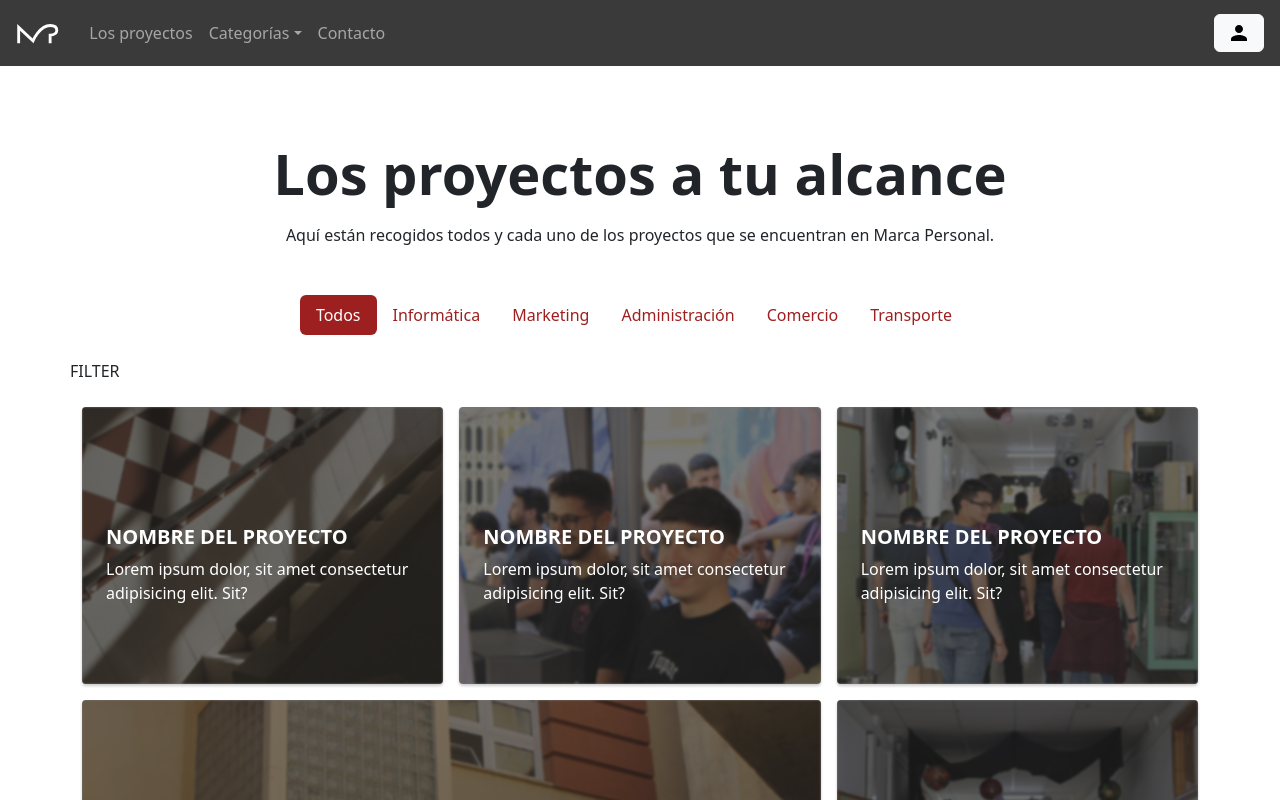
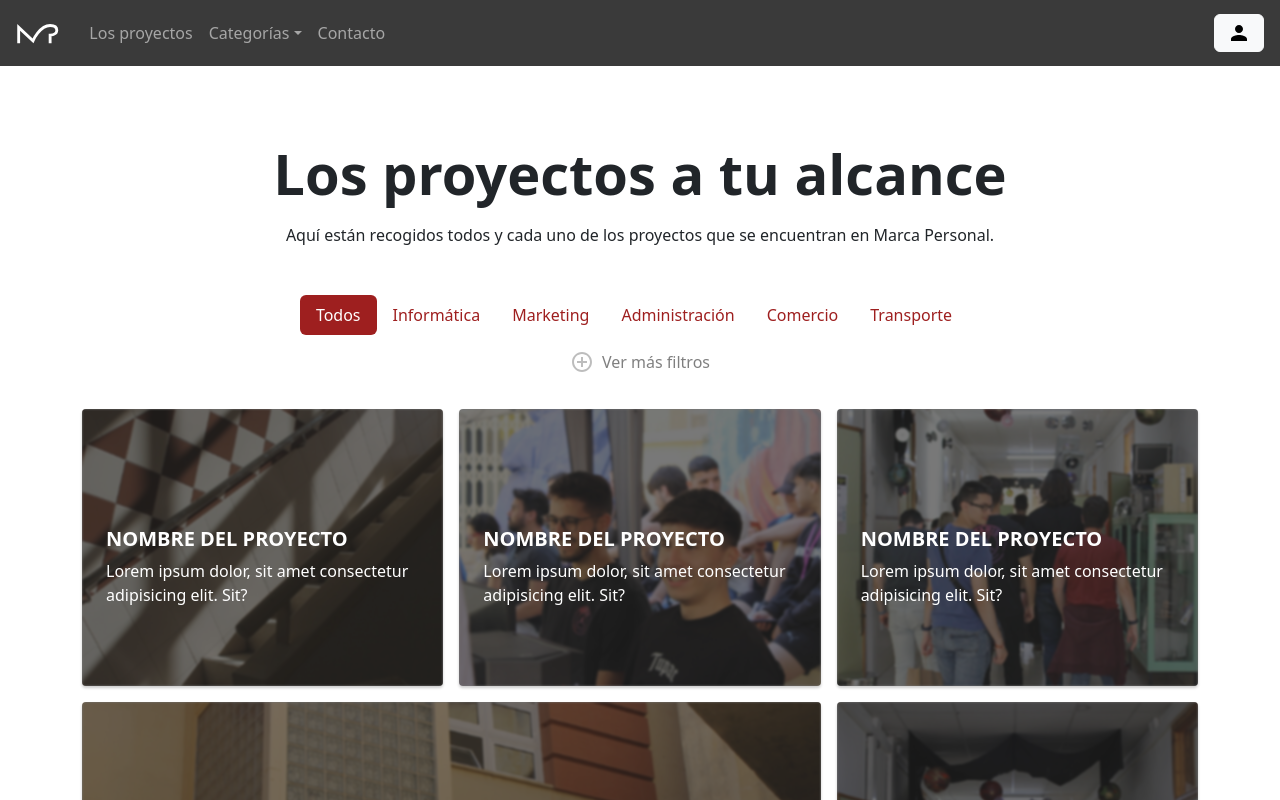
Before and after one commit to 2DAW-CarlosIII/marcaPersonalFront, a React (Vite) app: page /proyectos in a window 1280 px wide. Shown: the top 800 px of the page. Built offline with nearby package versions, Linux system fonts and the light colour scheme; what ra-jsonapi-client would draw is missing.

Commit message:
Añadidos los filtros de búsqueda en Proyectos

```diff
--- a/src/Front/components/common/NavTab.jsx
+++ b/src/Front/components/common/NavTab.jsx
@@ -1,8 +1,22 @@
 import Nav from 'react-bootstrap/Nav';
 
+import { useState, useEffect } from 'react';
+import { Collapse } from 'bootstrap';
+import AddCircleOutlineIcon from '@mui/icons-material/AddCircleOutline';
+
 function NavTabComponent() {
+
+  var [toggle, setToggle] = useState(false);
+
+  useEffect(() => {
+    var myCollapse = document.getElementById('collapseTarget');
+    var bsCollpase = new Collapse(myCollapse, { toggle: false });
+    toggle ? bsCollpase.show() : bsCollpase.hide();
+  })
+
   return (
-    <Nav variant="pills" defaultActiveKey="/proyectos" className='justify-content-center'>
+    <>
+      <Nav variant="pills" defaultActiveKey="/proyectos" className='justify-content-center align-items-center mb-2'>
         <Nav.Item>
           <Nav.Link href="/proyectos">Todos</Nav.Link>
         </Nav.Item>
@@ -22,6 +36,31 @@ function NavTabComponent() {
           <Nav.Link eventKey="5">Transporte</Nav.Link>
         </Nav.Item>
       </Nav>
+
+      <div className="d-flex flex-column justify-content-center m-0" id="filtros-toggle">
+        <button className="btn mb-1" onClick={() => setToggle(toggle => !toggle)}>
+          <div className='d-flex justify-content-center align-items-center gap-2'>
+            <AddCircleOutlineIcon color="disabled"></AddCircleOutlineIcon>
+            <p className='m-0 text-black-50'>Ver más filtros</p>
+          </div>
+        </button>
+        <div className="collapse" id="collapseTarget">
+          <div className="d-flex justify-content-center">
+            <div className="d-inline-block gap-2">
+              <div className="input-group mb-3">
+                <span className="input-group-text">Buscar por nombre...</span>
+                <input type="text" id="busqueda-proyectos" className="form-control" aria-label="Buscar por título, autor, tutor o centro" />
+              </div>
+              <select className="form-select" aria-label="Ordenar alfabéticamente de la A a la Z">
+                <option defaultValue>Ordenar por...</option>
+                <option value="1">A-Z</option>
+                <option value="2">Z-A</option>
+              </select>
+            </div>
+          </div>
+        </div>
+      </div>
+    </>
   );
 }
 
--- a/src/Front/components/pages/Proyectos.jsx
+++ b/src/Front/components/pages/Proyectos.jsx
@@ -29,10 +29,6 @@ function ProyectosView() {
 
                     <div className="row mb-4" id="nav-proyectos">
                         <NavTabComponent></NavTabComponent>
-                    </div>
-
-                    <div className="row mb-4">
-                        FILTER
                     </div>
 
                     <div className="row g-3 mb-5 text-white">
```
Lines whose indentation alone changed are shown as unchanged.
